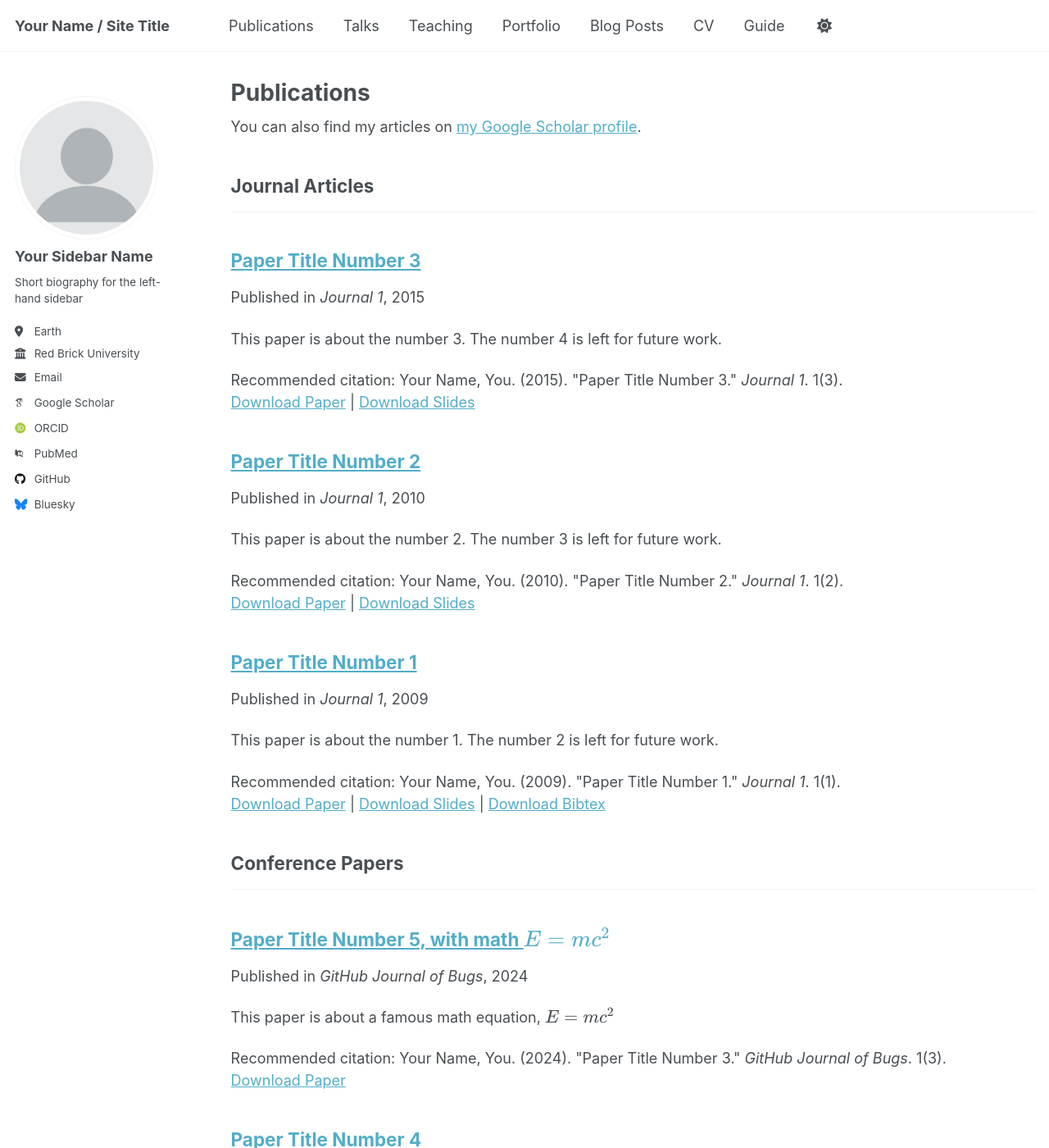
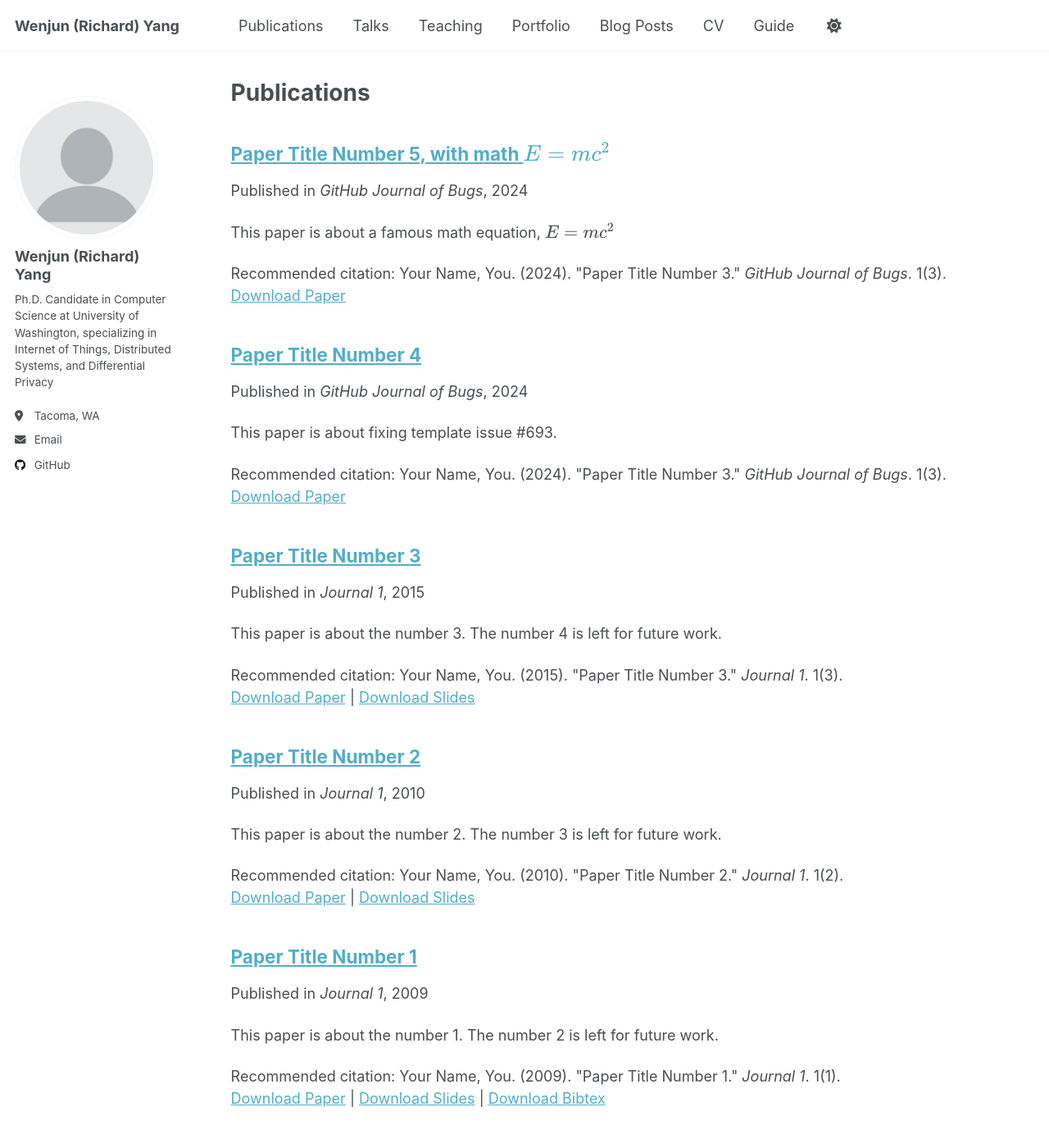
Before and after one commit to merlery/WenjunYang.github, a Jekyll site: the page built from _pages/publications.html, in a window 1280 px wide and 1400 px high. Shown: the whole window at 82% size. Built offline with Jekyll 4.4.1, drawn with Linux system fonts in a browser that asks for light colours; some web fonts are replaced; a script that is not in the unit is left out; part of the change alters nothing that is shown; some of the changed text lies outside the part shown.

Commit message:
Revise _config.yml for personal site setup
Updated site configuration for Wenjun (Richard) Yang's academic portfolio, including author details, site settings, and social media links.

```diff
--- a/_config.yml
+++ b/_config.yml
@@ -1,113 +1,31 @@
-# Welcome to Jekyll!
-#
-# This config file is meant for settings that affect your entire site, values
-# which you are expected to set up once and rarely need to edit after that.
-# For technical reasons, this file is *NOT* reloaded automatically when you use
-# `jekyll serve -l -H localhost`. If you change this file, please restart the
-# server process.
-
-# Basic Site Settings
+# Site Settings - Project Site Configuration for merlery.github.io/WenjunYang.github
 locale                   : "en-US"
-site_theme               : "default" # Currently available options are "default", "air"
-title                    : "Your Name / Site Title"
+title                    : "Wenjun (Richard) Yang"
 title_separator          : "-"
-name                     : &name "Your Name"
-description              : &description "Your Name's academic portfolio"   # Update this with a general description of your site, this is the default if not overridden by a page
-url                      : https://academicpages.github.io # The base hostname & protocol for your site e.g. "https://[your GitHub username].github.io",
-                                                           # or if you already have some other page hosted on Github then use "https://[your GitHub username].github.io/[Your Repo Name]"
-baseurl                  : "" # the subpath of your site, e.g. "/blog"
-repository               : "academicpages/academicpages.github.io"
-
-# Site Author - The following control what appear as part of the author content on the side bar.
-#               If a field is blank the icon and link will not appear, otherwise it will be shown.
-#               Additional customization can be done by editing /_includes/author-profile.html
-author:
-  # Biographic information
-  avatar           : "profile.png"
-  name             : "Your Sidebar Name"
-  pronouns         : # example: "she/her"
-  bio              : "Short biography for the left-hand sidebar"
-  location         : "Earth"
-  employer         : "Red Brick University"
-  uri              : # URL
-  email            : "none@example.org"
-
-  # Academic websites
-  academia         : # URL
-  arxiv            : # URL - Update with the correct link to your profile
-  googlescholar    : "https://scholar.google.com/citations?user=PS_CX0AAAAAJ"
-  inspire-hep      : # URL
-  impactstory      : # URL
-  orcid            : "https://orcid.org/yourorcidurl"
-  semantic         : # URL
-  pubmed           : "https://www.ncbi.nlm.nih.gov/pubmed/?term=john+snow"
-  researchgate     : # URL
-  scopus           : # URL
-
-  # Repositories and software development
-  bitbucket        : # Username - Update with your username on the site
-  codepen          : # Username
-  dribbble         : # Username
-  github           : "academicpages"
-  kaggle           : # Username
-  stackoverflow    : # User number or user number and name (i.e., use "1" or "1/jeff-atwood")
-
-  # Social media
-  artstation       : # Username
-  bluesky          : "bsky.app" # Replace this with you Bluesky username
-  facebook         : # Username
-  flickr           : # Username
-  foursquare       : # Username
-  goodreads        : # Username
-  google_plus      : # Username
-  keybase          : # Username
-  instagram        : # Username
-  lastfm           : # Username
-  linkedin         : # Username
-  mastodon         : # URL
-  medium           : # URL
-  pinterest        : # Username
-  soundcloud       : # Username
-  steam            : # Username
-  telegram         : # URL
-  tumblr           : # Username
-  twitter          : # Username for X / Twitter
-  vine             : # Username
-  weibo            : # Username
-  wikipedia        : # Username
-  xing             : # Username
-  youtube          : # Username
-  zhihu            : # Username
-
-# Publication Category - The following the list of publication categories and their headings
-publication_category:
-  books:
-    title: 'Books'
-  manuscripts:
-    title: 'Journal Articles'
-  conferences:
-    title: 'Conference Papers'
-
-# Site Settings
-teaser                   :  # filename of teaser fallback teaser image placed in /images/ for social media previews
-breadcrumbs              : false # true, false (default)
+name                     : &name "Wenjun (Richard) Yang"
+description              : &description "Ph.D. Candidate in Computer Science"
+url                      : https://merlery.github.io  # Base GitHub Pages URL
+baseurl                  : "/WenjunYang.github"  # Project/repository name with leading slash
+repository               : "merlery/WenjunYang.github"  # username/repository-name
+teaser                   :
+breadcrumbs              : false
 words_per_minute         : 160
 future                   : true
-read_more                : "disabled" # if enabled, adds "Read more" links to excerpts
-talkmap_link             : false      #change to true to add link to talkmap on talks page
+read_more                : "disabled"
+talkmap_link             : false
 comments:
-  provider               : # false (default), "disqus", "discourse", "facebook", "google-plus", "staticman", "custom"
+  provider               :
   disqus:
     shortname            :
   discourse:
-    server               : # https://meta.discourse.org/t/embedding-discourse-comments-via-javascript/31963 , e.g.: meta.discourse.org
+    server               :
   facebook:
     appid                :
-    num_posts            : # 5 (default)
-    colorscheme          : # "light" (default), "dark"
+    num_posts            :
+    colorscheme          :
 staticman:
   allowedFields          : ['name', 'email', 'url', 'message']
-  branch                 : "gh-pages" # "master", "gh-pages"
+  branch                 : "gh-pages"
   commitMessage          : "New comment."
   filename               : comment-{@timestamp}
   format                 : "yml"
@@ -120,18 +38,15 @@ staticman:
     date:
       type               : "date"
       options:
-        format           : "iso8601" # "iso8601" (default), "timestamp-seconds", "timestamp-milliseconds"
+        format           : "iso8601"
 atom_feed:
-  hide                   : false     # change to true to hide the RSS feed in the footer
-  path                   : # blank (default) uses feed.xml
-
+  path                   :
 
 # SEO Related
 google_site_verification :
 bing_site_verification   :
 alexa_site_verification  :
 yandex_site_verification :
-
 
 # Social Sharing
 twitter:
@@ -140,22 +55,55 @@ facebook:
   username               :
   app_id                 :
   publisher              :
-og_image                 :  # Social media default site image
-og_description           :  # Social media default site image description
-# For specifying social profiles
-# - https://developers.google.com/structured-data/customize/social-profiles
+og_image                 :
 social:
-  type                   : # Person or Organization (defaults to Person)
-  name                   : # If the user or organization name differs from the site's name
-  links: # An array of links to social media profiles
-
+  type                   :
+  name                   :
+  links:
 
 # Analytics
 analytics:
-  provider               :  "false" # false (default), "google", "google-universal", "google-analytics-4", "custom"
+  provider               : "false"
   google:
     tracking_id          :
 
+# Site Author
+author:
+  name             : "Wenjun (Richard) Yang"
+  avatar           : "profile.png"
+  bio              : "Ph.D. Candidate in Computer Science at University of Washington, specializing in Internet of Things, Distributed Systems, and Differential Privacy"
+  location         : "Tacoma, WA"
+  employer         :
+  pubmed           :
+  googlescholar    :
+  email            : "richardyang0927@gmail.com"
+  researchgate     :
+  uri              :
+  bitbucket        :
+  codepen          :
+  dribbble         :
+  flickr           :
+  facebook         :
+  foursquare       :
+  github           : "merlery"
+  google_plus      :
+  keybase          :
+  instagram        :
+  impactstory      :
+  lastfm           :
+  linkedin         :
+  orcid            :
+  pinterest        :
+  soundcloud       :
+  stackoverflow    :
+  steam            :
+  tumblr           :
+  twitter          :
+  vine             :
+  weibo            :
+  xing             :
+  youtube          :
+  wikipedia        :
 
 # Reading Files
 include:
@@ -167,26 +115,23 @@ exclude:
   - "*.sublime-workspace"
   - .asset-cache
   - .bundle
-  - .github
   - .jekyll-assets-cache
   - .sass-cache
+  - CHANGELOG
+  - Capfile
+  - Gemfile
+  - Gruntfile.js
+  - LICENSE
+  - README
+  - Rakefile
   - assets/js/_main.js
   - assets/js/plugins
   - assets/js/vendor
-  - CHANGELOG
-  - Capfile
   - config
-  - Dockerfile
-  - Gemfile
-  - Gruntfile.js
   - gulpfile.js
-  - LICENSE
-  - local
   - log
   - node_modules
-  - package.json*
-  - Rakefile
-  - README
+  - package.json
   - tmp
   - vendor
 keep_files:
@@ -195,14 +140,12 @@ keep_files:
 encoding: "utf-8"
 markdown_ext: "markdown,mkdown,mkdn,mkd,md"
 
-
 # Conversion
 markdown: kramdown
 highlighter: rouge
 lsi: false
 excerpt_separator: "\n\n"
 incremental: false
-
 
 # Markdown Processing
 kramdown:
@@ -215,8 +158,7 @@ kramdown:
   smart_quotes: lsquo,rsquo,ldquo,rdquo
   enable_coderay: false
 
-
-# These settings control the types of collections used by the template
+# Collections
 collections:
   teaching:
     output: true
@@ -231,10 +173,8 @@ collections:
     output: true
     permalink: /:collection/:path/
 
-
-# These settings control how pages and collections are included in the site
+# Defaults
 defaults:
-  # _posts
   - scope:
       path: ""
       type: posts
@@ -245,14 +185,12 @@ defaults:
       comments: true
       share: true
       related: true
-  # _pages
   - scope:
       path: ""
       type: pages
     values:
       layout: single
       author_profile: true
-  # _teaching
   - scope:
       path: ""
       type: teaching
@@ -261,7 +199,6 @@ defaults:
       author_profile: true
       share: true
       comments: true
-  # _publications
   - scope:
       path: ""
       type: publications
@@ -270,7 +207,6 @@ defaults:
       author_profile: true
       share: true
       comments: true
-  # _portfolio
   - scope:
       path: ""
       type: portfolio
@@ -279,7 +215,6 @@ defaults:
       author_profile: true
       share: true
       comment: true
-  # _talks
   - scope:
       path: ""
       type: talks
@@ -288,70 +223,38 @@ defaults:
       author_profile: true
       share: true
 
-
 # Sass/SCSS
 sass:
   sass_dir: _sass
-  style: compressed # https://sass-lang.com/documentation/file.SASS_REFERENCE.html#output_style
-
+  style: compressed
 
 # Outputting
 permalink: /:categories/:title/
-# paginate: 5 # amount of posts to show
-# paginate_path: /page:num/
-timezone: Etc/UTC # https://en.wikipedia.org/wiki/List_of_tz_database_time_zones
-
+timezone: America/Los_Angeles
 
 # Plugins
 plugins:
-  - jekyll-feed
-  - jekyll-gist
   - jekyll-paginate
   - jekyll-sitemap
+  - jekyll-gist
+  - jekyll-feed
   - jekyll-redirect-from
+whitelist:
+  - jekyll-paginate
+  - jekyll-sitemap
+  - jekyll-gist
+  - jekyll-feed
   - jemoji
 
-# Mimic GitHub Pages with --safe
-whitelist:
-  - jekyll-feed
-  - jekyll-gist
-  - jekyll-paginate
-  - jekyll-sitemap
-  - jekyll-redirect-from
-  - jemoji
-
-
 # Archives
-#  Type
-#  - GitHub Pages compatible archive pages built with Liquid ~> type: liquid (default)
-#  - Jekyll Archives plugin archive pages ~> type: jekyll-archives
-#  Path (examples)
-#  - Archive page should exist at path when using Liquid method or you can
-#    expect broken links (especially with breadcrumbs enabled)
-#  - <base_path>/tags/my-awesome-tag/index.html ~> path: /tags/
-#  - <base_path/categories/my-awesome-category/index.html ~> path: /categories/
-#  - <base_path/my-awesome-category/index.html ~> path: /
 category_archive:
   type: liquid
   path: /categories/
 tag_archive:
   type: liquid
   path: /tags/
-# https://github.com/jekyll/jekyll-archives
-# jekyll-archives:
-#   enabled:
-#     - categories
-#     - tags
-#   layouts:
-#     category: archive-taxonomy
-#     tag: archive-taxonomy
-#   permalinks:
-#     category: /categories/:name/
-#     tag: /tags/:name/
-
 
 # HTML Compression
-# - https://jch.penibelst.de/
 compress_html:
   clippings: all
   ignore:
```
